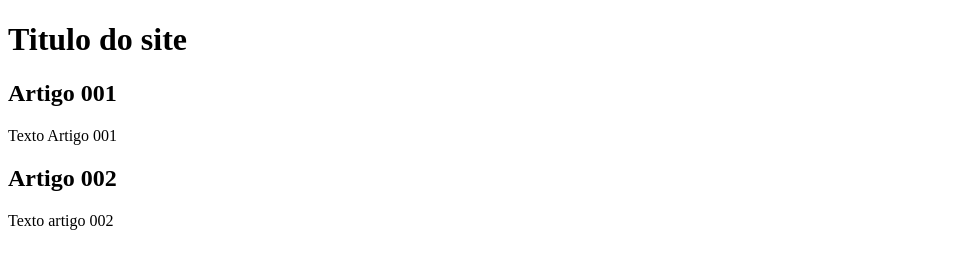
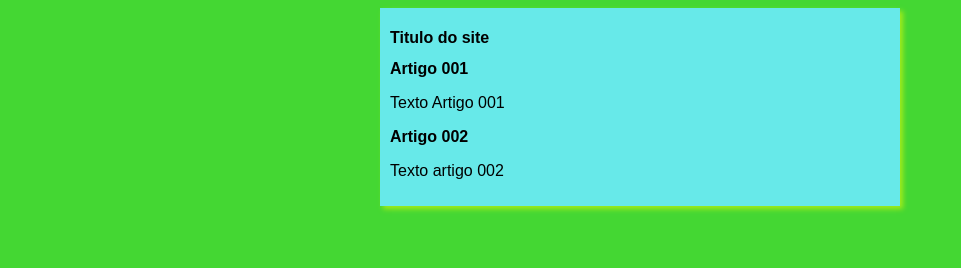
Before and after one commit to kaykycandido/Curso-GitHub, a plain HTML site: page index.html in a window 1280 px wide. Shown: the whole page, without its empty margins (0-961 px from the left). Drawn offline with Linux system fonts and the light colour scheme.

Commit message:
inicio design

```diff
--- /dev/null
+++ b/estilos/style.css
@@ -0,0 +1,14 @@
+*{
+    font-family: Arial, Helvetica, sans-serif;
+    font-size: 16px;
+}
+body{
+    background-color: rgb(68, 215, 51);
+}
+main{
+    background-color: rgb(103, 233, 233);
+    width: 500px;
+    margin: auto;
+    box-shadow: 3px 3px 5px rgba(255, 255, 0, 0.51);
+    padding: 10px;
+}
--- a/index.html
+++ b/index.html
@@ -4,6 +4,7 @@
     <meta charset="UTF-8">
     <meta name="viewport" content="width=device-width, initial-scale=1.0">
     <title>Titulo do site</title>
+    <link rel="stylesheet" href="estilos/style.css">
 </head>
 <body>
     <main>
```
